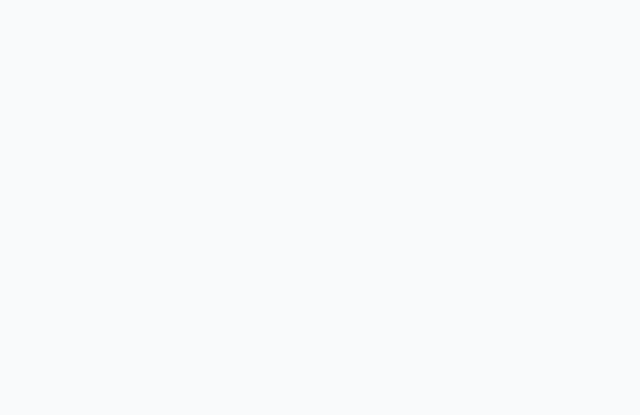
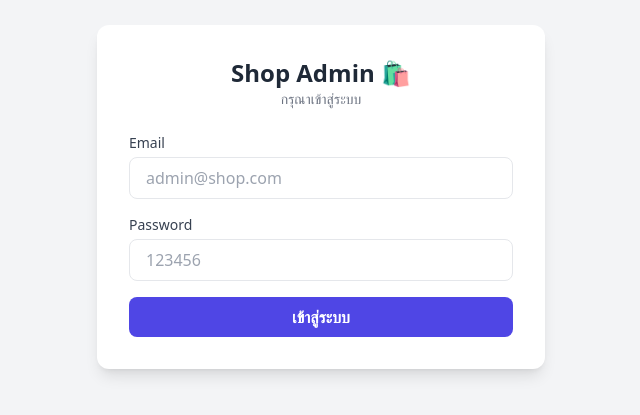
Before and after one commit to bktphan/admin-panel-web-app-playground, a Nuxt app in the folder client/: page /login in a window 1280 px wide. Shown: the part 203-618 px from the top of the page, without its empty margins (319-959 px from the left). Built offline with nearby package versions, Linux system fonts and the light colour scheme.

Commit message:
feat: Add the 'login.vue' for login page

```diff
--- /dev/null
+++ b/client/pages/login.vue
@@ -0,0 +1,72 @@
+<script setup lang="ts">
+definePageMeta({
+  layout: false,
+});
+
+const email = ref("");
+const password = ref("");
+const errorMsg = ref("");
+
+const handleLogin = () => {
+  if (email.value === "admin@shop.com" && password.value === "123456") {
+    const token = useCookie("auth_token", {
+      maxAge: 60 * 60 * 24,
+    });
+    token.value = "dummy-token-secret-123";
+    return navigateTo("/");
+  } else {
+    errorMsg.value =
+      "Email หรือ Password ไม่ถูกต้อง (ลอง admin@shop.com / 123456)";
+  }
+};
+</script>
+
+<template>
+  <div class="min-h-screen flex items-center justify-center bg-gray-100">
+    <div class="bg-white p-8 rounded-xl shadow-lg w-full max-w-md">
+      <div class="text-center mb-6">
+        <h1 class="text-2xl font-bold text-gray-800">Shop Admin 🛍️</h1>
+        <p class="text-gray-500 text-sm">กรุณาเข้าสู่ระบบ</p>
+      </div>
+
+      <form @submit.prevent="handleLogin" class="space-y-4">
+        <div>
+          <label class="block text-sm font-medium text-gray-700 mb-1"
+            >Email</label
+          >
+          <input
+            v-model="email"
+            type="email"
+            placeholder="admin@shop.com"
+            class="w-full px-4 py-2 border rounded-lg focus:ring-2 focus:ring-indigo-500 outline-none"
+            required
+          />
+        </div>
+
+        <div>
+          <label class="block text-sm font-medium text-gray-700 mb-1"
+            >Password</label
+          >
+          <input
+            v-model="password"
+            type="password"
+            placeholder="123456"
+            class="w-full px-4 py-2 border rounded-lg focus:ring-2 focus:ring-indigo-500 outline-none"
+            required
+          />
+        </div>
+
+        <p v-if="errorMsg" class="text-red-500 text-xs text-center">
+          {{ errorMsg }}
+        </p>
+
+        <button
+          type="submit"
+          class="w-full bg-indigo-600 hover:bg-indigo-700 text-white font-bold py-2 rounded-lg transition-all"
+        >
+          เข้าสู่ระบบ
+        </button>
+      </form>
+    </div>
+  </div>
+</template>
```
